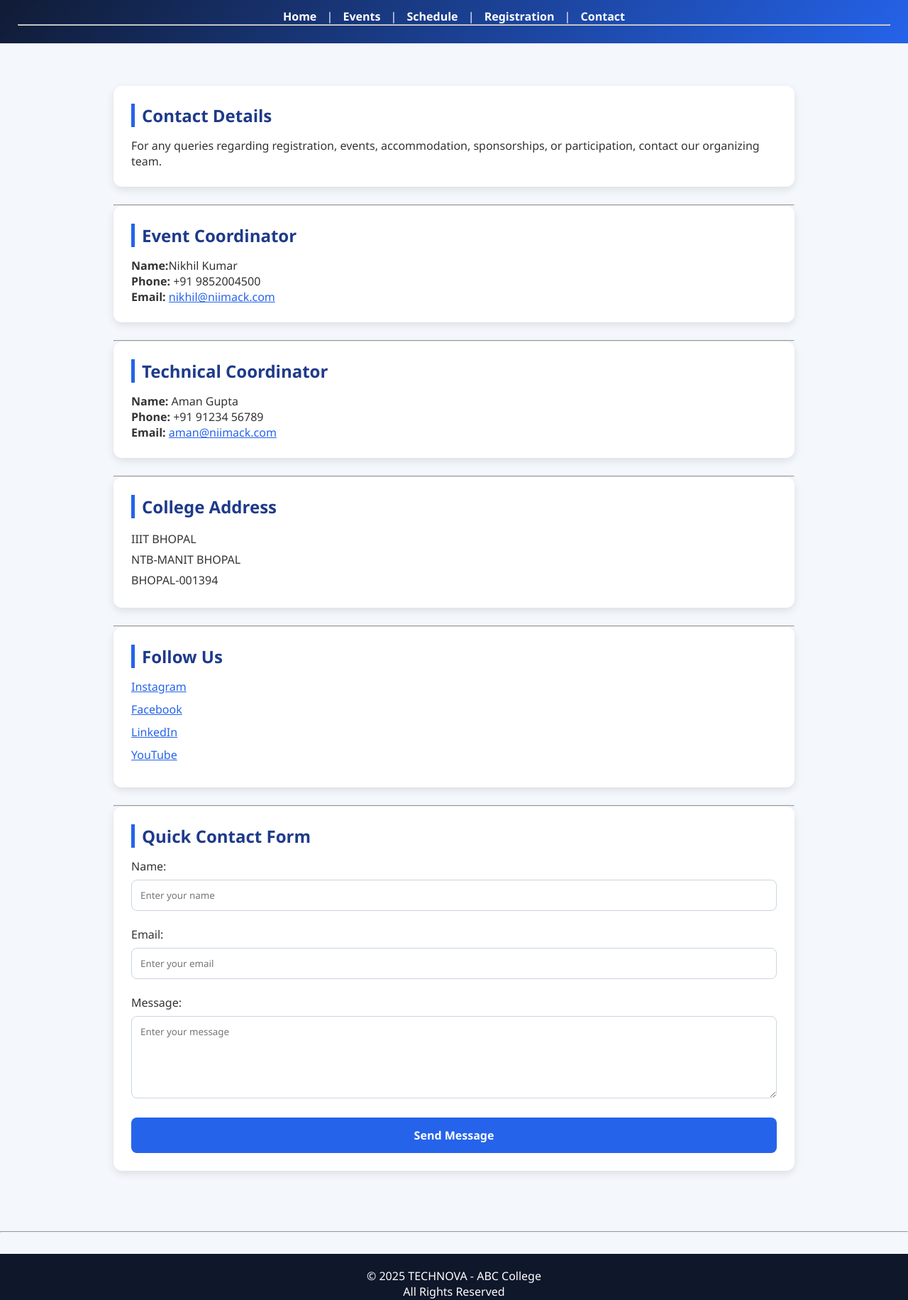
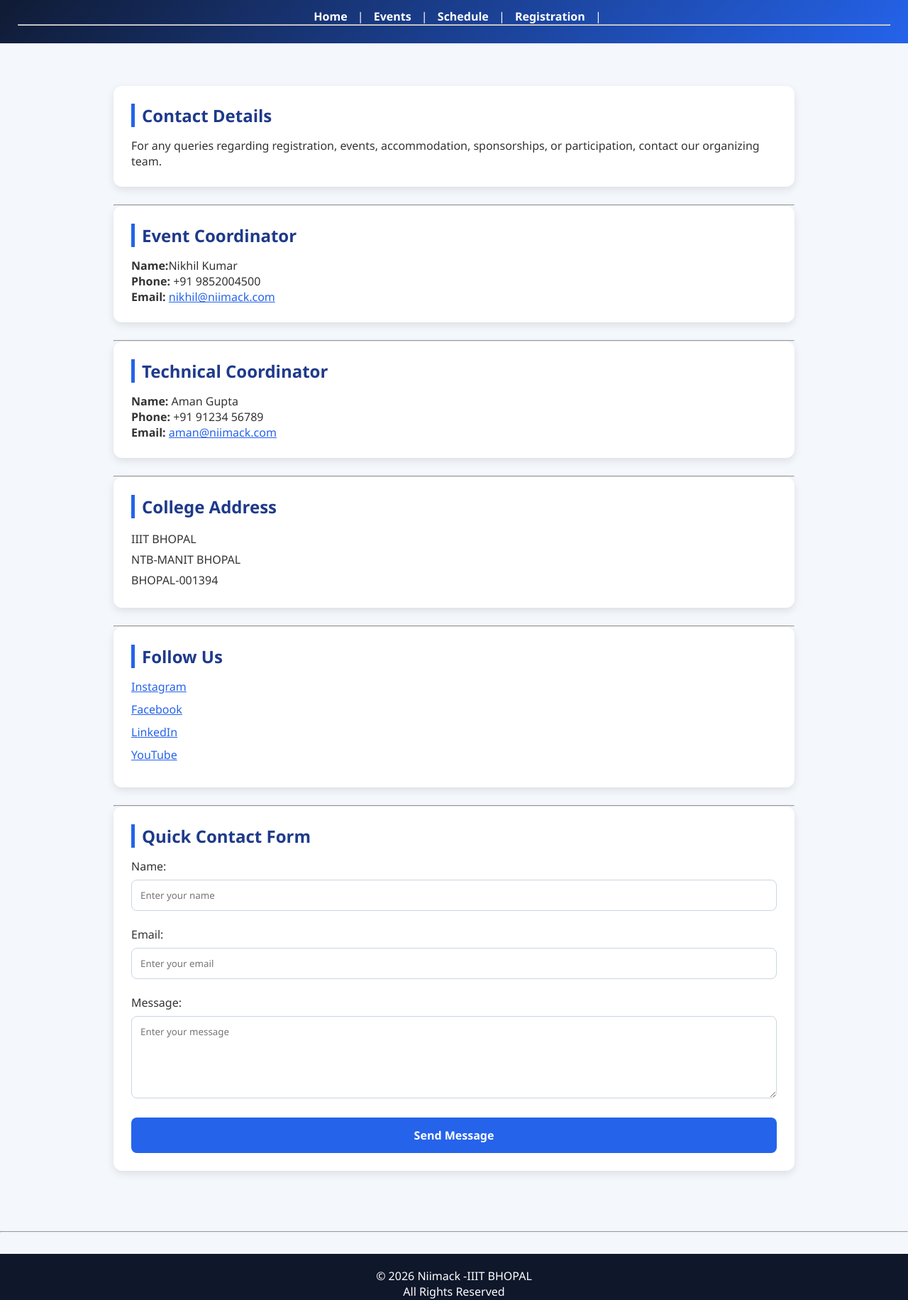
Before and after one commit to nikhilkriiitb-pixel/College_festwebsite, a plain HTML site: page contact.html in a window 1280 px wide. Shown: the part 71-1902 px from the top of the page at 71% size. Drawn offline with Linux system fonts and the light colour scheme.

Commit message:
Update contact.html

```diff
--- a/contact.html
+++ b/contact.html
@@ -3,7 +3,7 @@
 <head>
     <meta charset="UTF-8">
     <meta name="viewport" content="width=device-width, initial-scale=1.0">
-    <title>Contact - TechNova 2025</title>
+    <title>Contact - Niimack 2026</title>
     <style>
 *{
     margin:0;
@@ -154,7 +154,6 @@ footer{
             <a href="./event.html">Events</a> |
             <a href="./schedule.html">Schedule</a> |
             <a href="./registration.html">Registration</a> |
-            <a href="./contact.html">Contact</a>
         </nav>
 
         <hr>
@@ -277,7 +276,7 @@ footer{
     <hr>
 
     <footer>
-        <p>&copy; 2025 TECHNOVA - ABC College</p>
+        <p>&copy; 2026 Niimack -IIIT BHOPAL</p>
         <p>All Rights Reserved</p>
     </footer>
 
```
